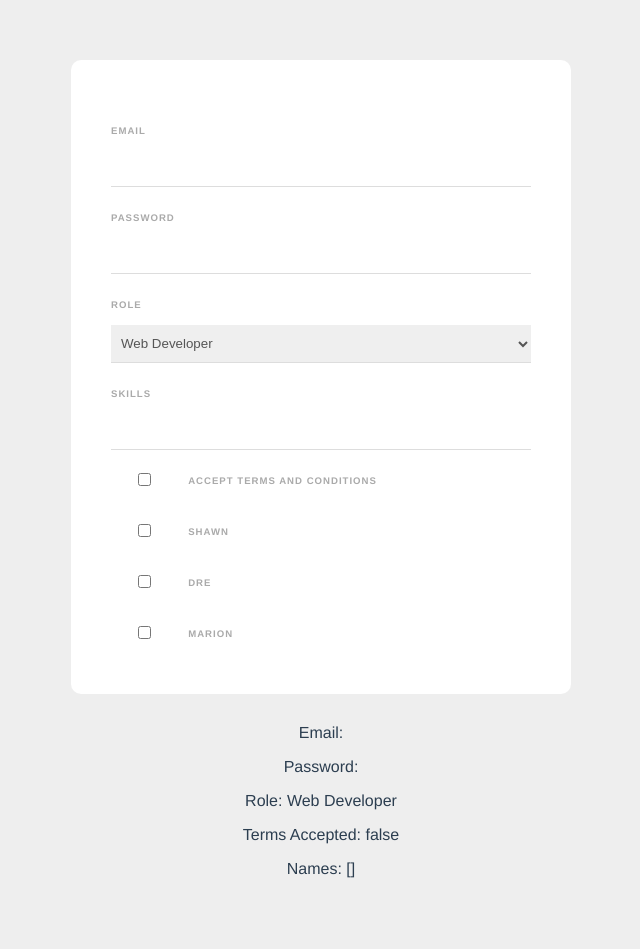
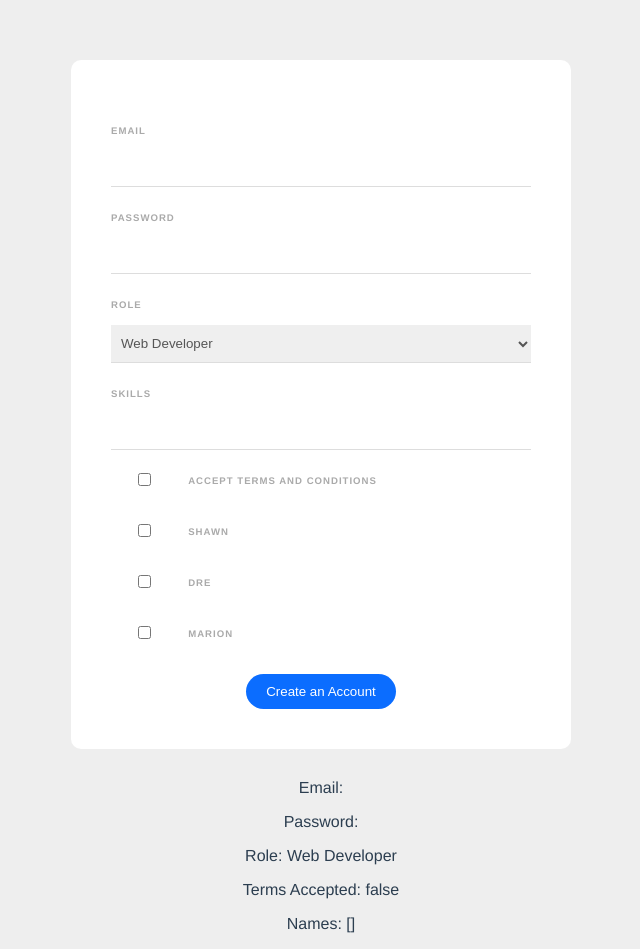
Before and after one commit to sean-code/Vue-105-vue-forms-, a Vue app: page / in a window 1280 px wide. Shown: the whole page, without its empty margins (319-959 px from the left). Before the commit the page ends 894 px from the top, so only its background shows below. Built offline with nearby package versions, Linux system fonts and the light colour scheme.

Commit message:
Create: Arrest the default reloading of the form

```diff
--- a/src/components/Signup.vue
+++ b/src/components/Signup.vue
@@ -1,5 +1,5 @@
 <template>
-    <form>
+    <form @submit.prevent="handleSubmit">
         <label>Email</label>
         <input type="email" required v-model="email">
         <label>Password</label>
@@ -37,12 +37,17 @@
             <input type="checkbox" value='Marion' v-model="names">
             <label>Marion</label>
         </div>
+        <div  class="submit">
+            <button>Create an Account</button>
+        </div>
     </form>
+
     <p>Email: {{ email }}</p>
     <p> Password: {{ password }}</p>
     <p>Role: {{ role }}</p>
     <p>Terms Accepted: {{ terms }}</p>
     <p>Names: {{ names }}</p>
+
 </template>
 
 
@@ -69,12 +74,15 @@
                     this.tempSkill = ''
                 }
             },
-            deleteSkill(skill){
-                // console.log(skill)
-                this.skills = this.skills.filter((item) => {
+                deleteSkill(skill){
+                    // console.log(skill)
+                    this.skills = this.skills.filter((item) => {
                     return skill !== item
-            })
-        }
+                })
+            },
+            handleSubmit(){
+                console.log("form Submitted")
+            }
         }
     }
 </script>
@@ -128,4 +136,17 @@
         cursor: pointer;
     }
 
+    button{
+        background: #0b6dff;
+        border: 0;
+        padding: 10px 20px;
+        margin-top: 20px;
+        color: white;
+        border-radius: 20px;
+    }
+
+    .submit{
+        text-align: center;
+    }
+
 </style>
```
